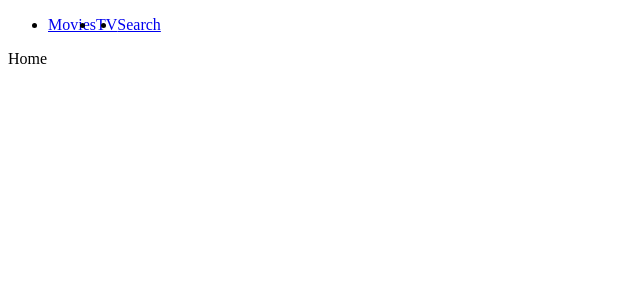
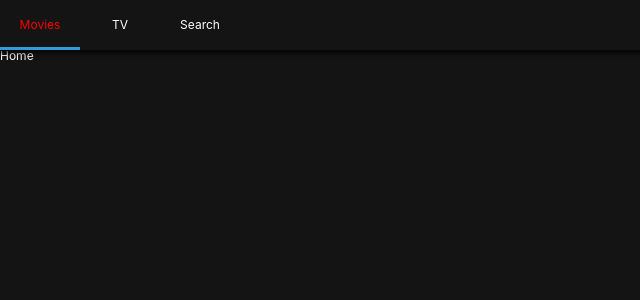
Before and after one commit to yukkussungs/Nomflix, a React (Create React App) app: page / in a window 1280 px wide. Shown: the top 300 px of the page, without its empty margins (0-640 px from the left). Built offline with nearby package versions, Linux system fonts and the light colour scheme; the HTML template or start-up script is replaced by a standard one.

Commit message:
set header navigation style

```diff
--- a/package.json
+++ b/package.json
@@ -11,7 +11,8 @@
     "react-dom": "^16.12.0",
     "react-router-dom": "^5.1.2",
     "react-scripts": "3.3.1",
-    "styled-components": "^5.0.1"
+    "styled-components": "^5.0.1",
+    "styled-reset": "^4.1.0"
   },
   "scripts": {
     "start": "react-scripts start",
--- a/src/Components/App.js
+++ b/src/Components/App.js
@@ -1,10 +1,14 @@
-import React from 'react';
+import React from "react";
 import Router from "Components/Router";
+import GlobalStyles from "Components/GlobalStyles";
 
 function App() {
-  return <>
-    <Router />
-  </>;
+  return (
+    <>
+      <Router />
+      <GlobalStyles />
+    </>
+  );
 }
 
 export default App;
--- /dev/null
+++ b/src/Components/GlobalStyles.js
@@ -0,0 +1,21 @@
+import { createGlobalStyle } from "styled-components";
+import reset from "styled-reset";
+
+const globalStyles = createGlobalStyle`
+    ${reset};
+    a{
+        text-decoration:none;
+    }
+    *{
+        box-sizing:border-box;
+    }
+    body{
+        font-family:-apple-system, BlinkMacSystemFont, 'Segoe UI', Roboto, Oxygen, Ubuntu, Cantarell, 'Open Sans', 'Helvetica Neue', sans-serif;
+        font-size:12px;
+        background-color:rgba(20, 20, 20, 1);
+        color:white;
+        padding-top:50px;
+    }
+`;
+
+export default globalStyles;
--- a/src/Components/Header.js
+++ b/src/Components/Header.js
@@ -1,34 +1,57 @@
 import React from "react";
-import { Link } from "react-router-dom";
+import { Link, withRouter } from "react-router-dom";
 import styled from "styled-components";
 
 const Header = styled.header`
+  color: white;
+  position: fixed;
+  top: 0;
+  left: 0;
+  width: 100%;
+  height: 50px;
+  display: flex;
+  align-items: center;
+  background-color: rgba(20, 20, 20, 0.8);
+  z-index: 10;
+  box-shadow: 0px 1px 5px 2px rgba(0, 0, 0, 0.8);
 `;
 
 const List = styled.ul`
-    display:flex;
-    &:hover{
-        backgroud-color: blue;
+  display: flex;
+`;
+
+const Item = styled.li`
+  width: 80px;
+  height: 50px;
+  text-align: center;
+  border-bottom: 3px solid
+    ${props => (props.current ? "#3498db" : "transparent")};
+  transition: border-bottom 0.5s ease-in-out;
+`;
+
+const SLink = styled(Link)`
+  height: 50px;
+  display: flex;
+  align-items: center;
+  justify-content: center;
+  color: white;
+  &:hover {
+    color: red;
   }
 `;
 
-const Item = styled.li`
-`;
-
-const SLink = styled(Link)``;
-
-export default () => (
+export default withRouter(({ location: { pathname } }) => (
   <Header>
     <List>
-            <Item>
+      <Item current={pathname === "/"}>
         <SLink to={"/"}>Movies </SLink>
       </Item>
-            <Item>
+      <Item current={pathname === "/tv"}>
         <SLink to={"/tv"}>TV</SLink>
       </Item>
-            <Item>
+      <Item current={pathname === "/search"}>
         <SLink to={"/search"}>Search</SLink>
       </Item>
     </List>
   </Header>
-)
+));
```
Also changed, not shown: 1 other file (tests, documents, lock files or other folders). Lines whose indentation alone changed are shown as unchanged.
